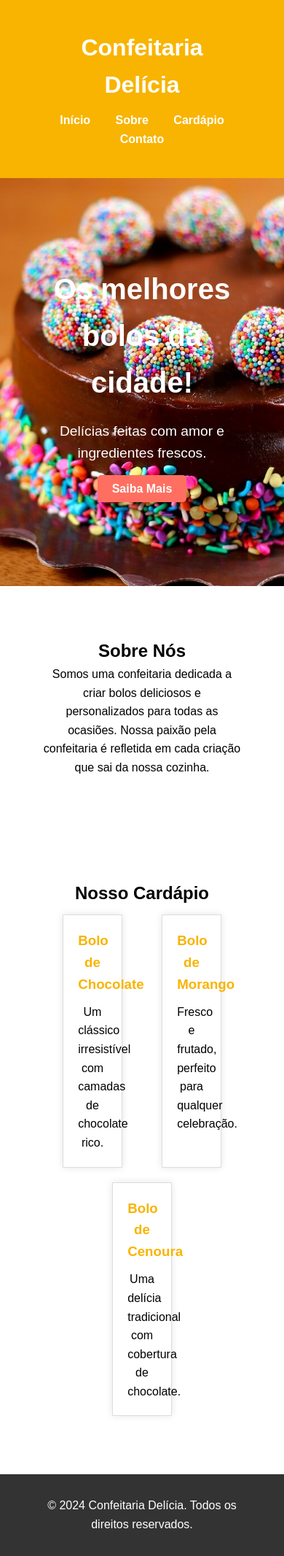
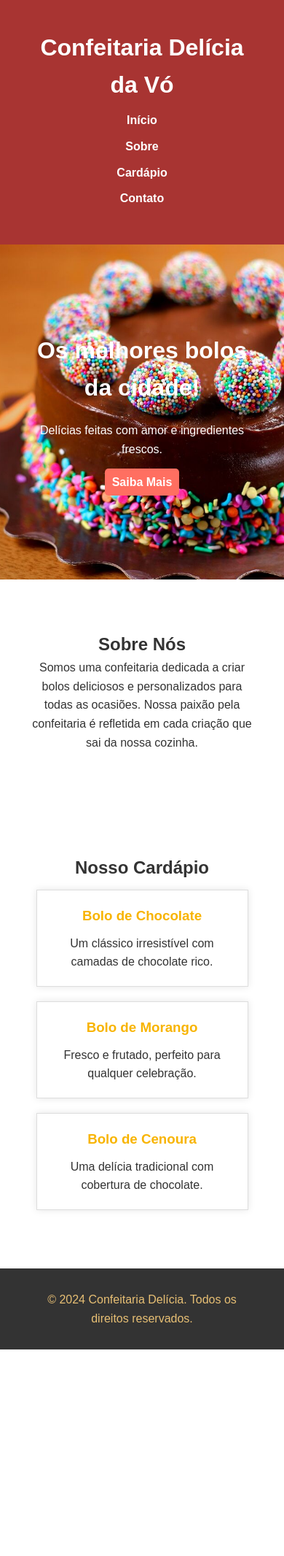
Before and after one commit to cassiaanasenai/Confeitaria-da-voo, a Flask app: page / in a window 390 px wide. Shown: the whole page at 73% size. After the commit the page ends 1849 px from the top, so only its background shows below. Run offline with Flask 3, Linux system fonts and the light colour scheme.

Commit message:
Add files via upload

```diff
--- a/main.py
+++ b/main.py
@@ -6,6 +6,10 @@ app = Flask(__name__)
 def inicial():
     return render_template("index.html")
 
+@app.route("/contatos")
+def contato():
+    return render_template("contato.html")
 
-if __name__== '__main__':
+
+if __name__ == '__main__':
     app.run()
--- a/static/css/index.css
+++ b/static/css/index.css
@@ -7,16 +7,18 @@
 body {
     font-family: Arial, sans-serif;
     line-height: 1.6;
+    color: #333;
 }
 
 .container {
     width: 80%;
+    max-width: 1200px;
     margin: 0 auto;
     padding: 20px;
 }
 
 header {
-    background-color: #f8b400;
+    background-color: #a83432;
     color: #fff;
     padding: 20px 0;
 }
@@ -66,6 +68,12 @@ nav ul li a {
     text-decoration: none;
     font-weight: bold;
     border-radius: 5px;
+    border: none;
+    cursor: pointer;
+}
+
+.cta-button:hover {
+    background-color: #ff4f41;
 }
 
 .about,
@@ -96,7 +104,95 @@ nav ul li a {
 
 footer {
     background-color: #333;
-    color: #fff;
+    color: #E7BF74;
     text-align: center;
     padding: 10px 0;
 }
+
+/* Estilos da página de contato */
+.contatos {
+    padding: 50px 0;
+    text-align: center;
+    background-color: #f4f4f4;
+}
+
+.contatos form {
+    display: flex;
+    flex-direction: column;
+    gap: 20px;
+    max-width: 600px;
+    margin: 0 auto;
+    background: #fff;
+    padding: 30px;
+    border-radius: 8px;
+    box-shadow: 0 0 10px rgba(0,0,0,0.1);
+}
+
+.contatos .form-group {
+    text-align: left;
+}
+
+.contatos label {
+    font-weight: bold;
+    margin-bottom: 5px;
+}
+
+.contatos input, .contatos textarea {
+    padding: 10px;
+    font-size: 1em;
+    border: 1px solid #ddd;
+    border-radius: 5px;
+    width: 100%;
+}
+
+.contatos textarea {
+    height: 150px;
+    resize: none;
+}
+
+.contatos button {
+    background-color: #ff6f61;
+    color: #fff;
+    padding: 15px 20px;
+    text-decoration: none;
+    font-weight: bold;
+    border-radius: 5px;
+    border: none;
+    cursor: pointer;
+    font-size: 1em;
+}
+
+.contatos button:hover {
+    background-color: #ff4f41;
+}
+
+/* Responsividade */
+@media (max-width: 768px) {
+    .container {
+        width: 90%;
+    }
+
+    nav ul li {
+        display: block;
+        margin: 10px 0;
+    }
+
+    .menu-item {
+        width: 100%;
+    }
+}
+
+@media (max-width: 480px) {
+    .hero h2 {
+        font-size: 2em;
+    }
+
+    .hero p {
+        font-size: 1em;
+    }
+
+    .cta-button {
+        padding: 10px;
+        font-size: 1em;
+    }
+}
--- a/templates/index.html
+++ b/templates/index.html
@@ -9,13 +9,13 @@
 <body>
     <header>
         <div class="container">
-            <h1>Confeitaria Delícia</h1>
+            <h1>Confeitaria Delícia da Vó</h1>
             <nav>
                 <ul>
-                    <li><a href="#">Início</a></li>
-                    <li><a href="#">Sobre</a></li>
-                    <li><a href="#">Cardápio</a></li>
-                    <li><a href="#">Contato</a></li>
+                    <li><a href="index.html">Início</a></li>
+                    <li><a href="index.html#about">Sobre</a></li>
+                    <li><a href="index.html#menu">Cardápio</a></li>
+                    <li><a href="contatos">Contato</a></li>
                 </ul>
             </nav>
         </div>
@@ -25,18 +25,18 @@
         <div class="container">
             <h2>Os melhores bolos da cidade!</h2>
             <p>Delícias feitas com amor e ingredientes frescos.</p>
-            <a href="#" class="cta-button">Saiba Mais</a>
+            <a href="contato.html" class="cta-button">Saiba Mais</a>
         </div>
     </section>
 
-    <section class="about">
+    <section class="about" id="about">
         <div class="container">
             <h2>Sobre Nós</h2>
             <p>Somos uma confeitaria dedicada a criar bolos deliciosos e personalizados para todas as ocasiões. Nossa paixão pela confeitaria é refletida em cada criação que sai da nossa cozinha.</p>
         </div>
     </section>
 
-    <section class="menu">
+    <section class="menu" id="menu">
         <div class="container">
             <h2>Nosso Cardápio</h2>
             <div class="menu-items">
```
Also changed, not shown: templates/contato.html (added, +48 -0 lines).
